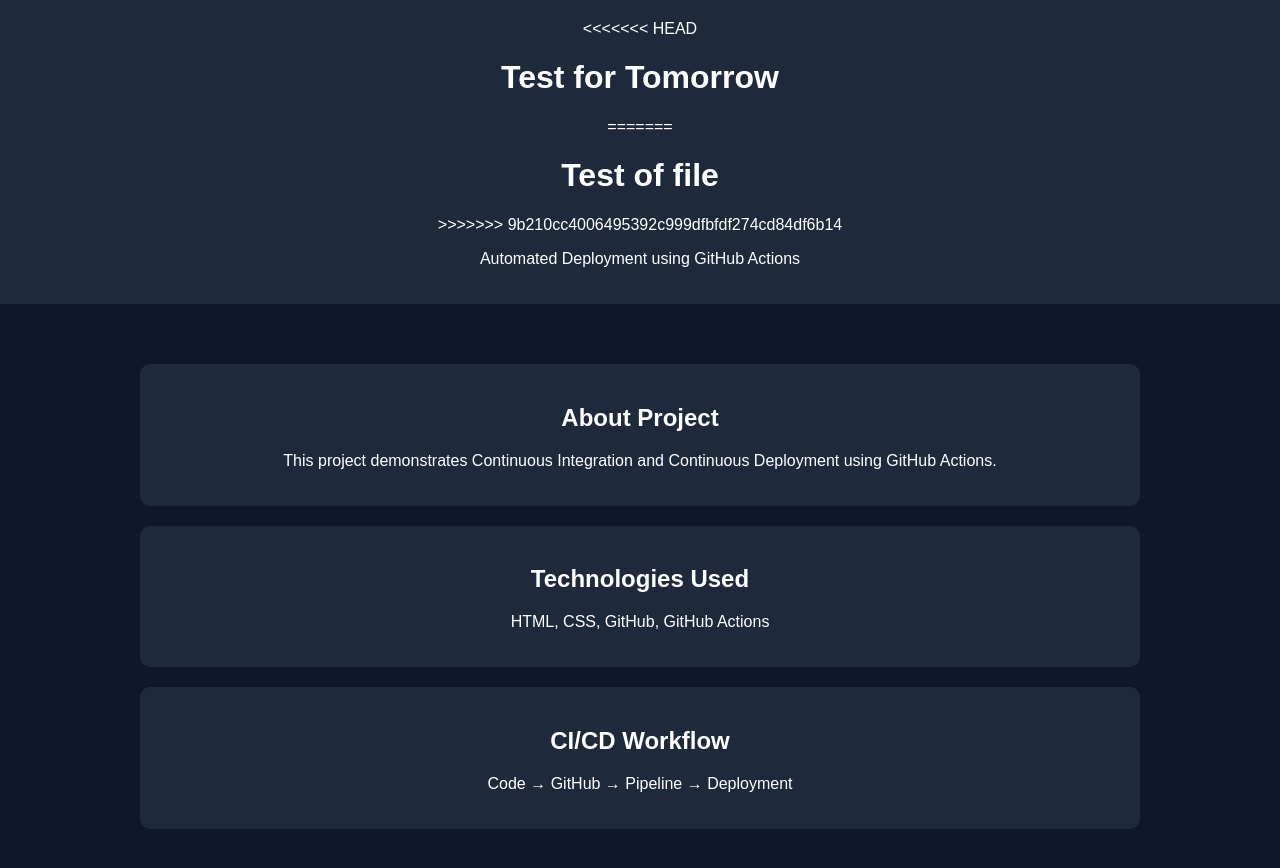
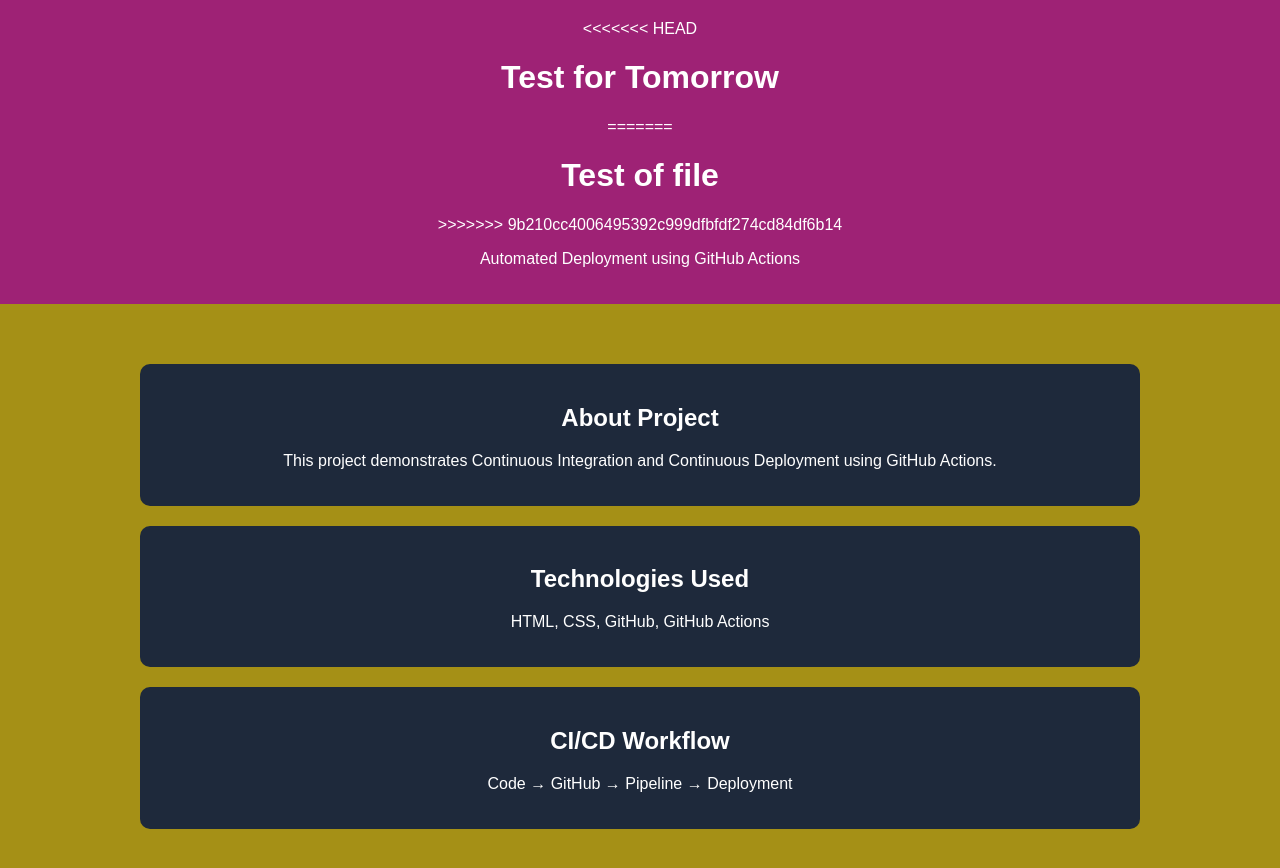
Before and after one commit to Shivu020303/ci-cd-project, a plain HTML site: page index.html in a window 1280 px wide. Drawn offline with Linux system fonts and the light colour scheme.

Commit message:
Change of background colour

```diff
--- a/index.html
+++ b/index.html
@@ -8,12 +8,12 @@
         body {
             font-family: Arial, sans-serif;
             margin: 0;
-            background: #0f172a;
+            background: #a59016;
             color: white;
             text-align: center;
         }
         header {
-            background: #1e293b;
+            background: #9e2275;
             padding: 20px;
         }
         section {
```
